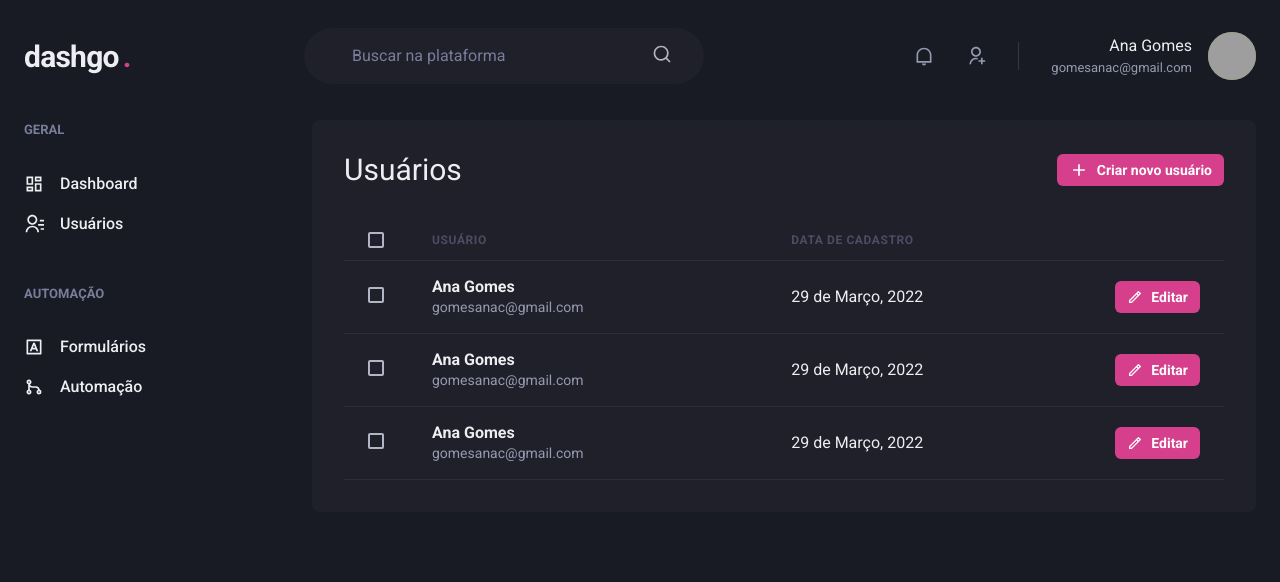
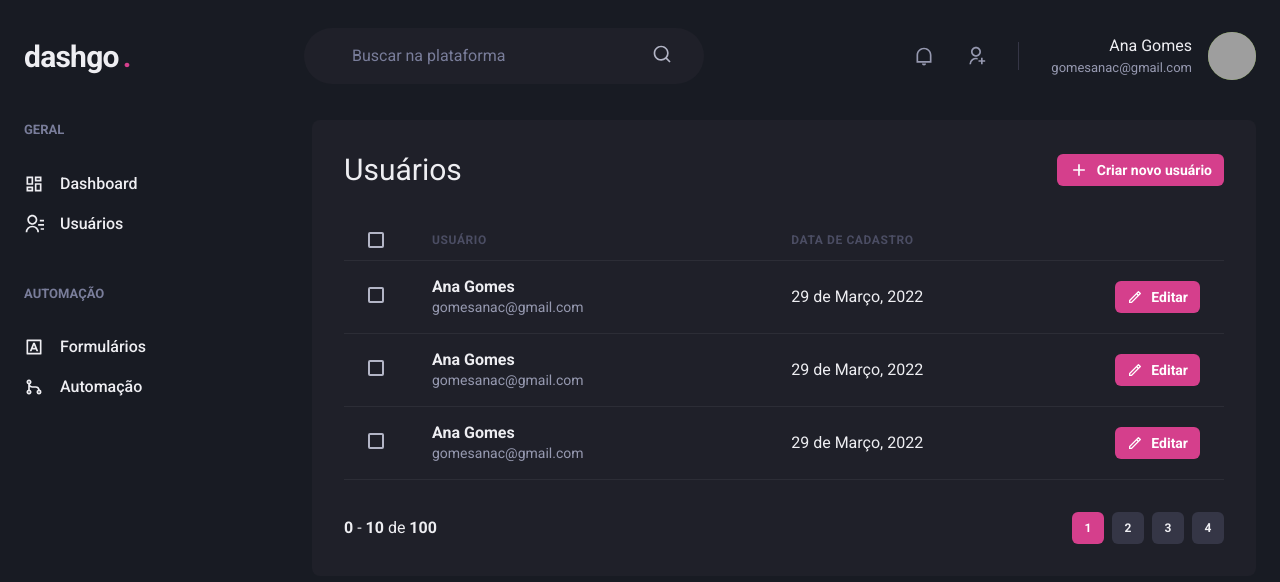
Before and after one commit to gomesanac/ignite-reactjs, a Next.js app in the folder reactjs/dashgo/: page /users in a window 1280 px wide. Shown: the top 582 px of the page. Built offline with nearby package versions, Linux system fonts and the light colour scheme; grey boxes are pictures that could not be loaded.

Commit message:
feat(dashgo): implementa estrutura da páginação

```diff
--- /dev/null
+++ b/reactjs/dashgo/src/components/Pagination.tsx
@@ -0,0 +1,50 @@
+import { HStack, Button, Box } from '@chakra-ui/react';
+
+export function Pagination() {
+  return (
+    <HStack mt="8" justify="space-between" align="center" spacing="6">
+      <Box>
+        <strong>0</strong> - <strong>10</strong> de <strong>100</strong>
+      </Box>
+      <HStack spacing="2">
+        <Button
+          size="sm"
+          fontSize="xs"
+          w="4"
+          colorScheme="pink"
+          disabled
+          _disabled={{ bg: 'pink.500', cursor: 'default' }}
+        >
+          1
+        </Button>
+        <Button
+          size="sm"
+          fontSize="xs"
+          w="4"
+          bg="gray.700"
+          _hover={{ bg: 'gray.500' }}
+        >
+          2
+        </Button>
+        <Button
+          size="sm"
+          fontSize="xs"
+          w="4"
+          bg="gray.700"
+          _hover={{ bg: 'gray.500' }}
+        >
+          3
+        </Button>
+        <Button
+          size="sm"
+          fontSize="xs"
+          w="4"
+          bg="gray.700"
+          _hover={{ bg: 'gray.500' }}
+        >
+          4
+        </Button>
+      </HStack>
+    </HStack>
+  );
+}
--- a/reactjs/dashgo/src/pages/users/index.tsx
+++ b/reactjs/dashgo/src/pages/users/index.tsx
@@ -16,6 +16,7 @@
 import { RiAddLine, RiPencilLine } from 'react-icons/ri';
 
 import { Header } from '../../components/Header';
+import { Pagination } from '../../components/Pagination';
 import { Sidebar } from '../../components/Sidebar';
 
 export default function UserList() {
@@ -132,6 +133,8 @@
               </Tr>
             </Tbody>
           </Table>
+
+          <Pagination />
         </Box>
       </Flex>
     </Box>
```
